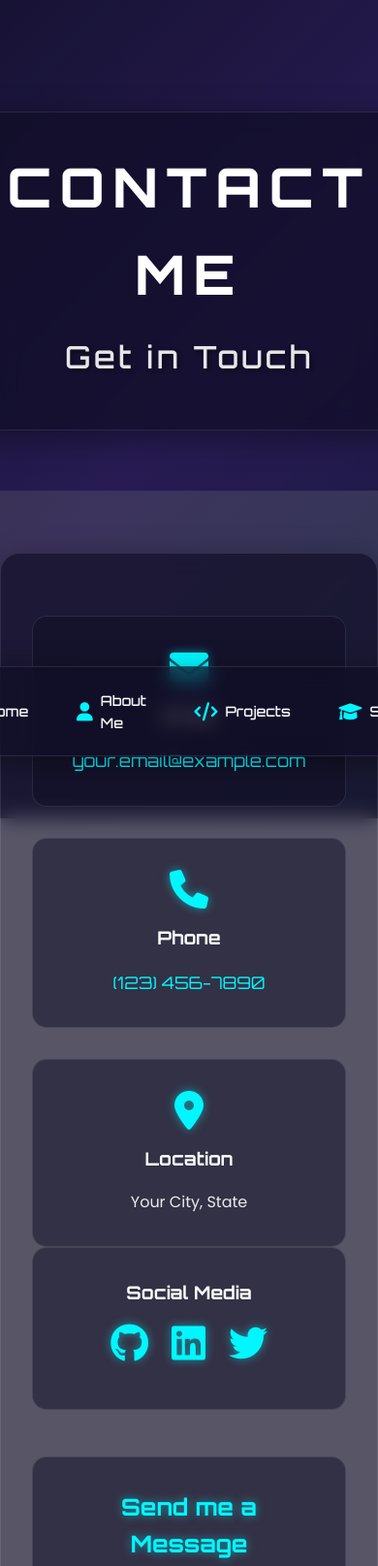
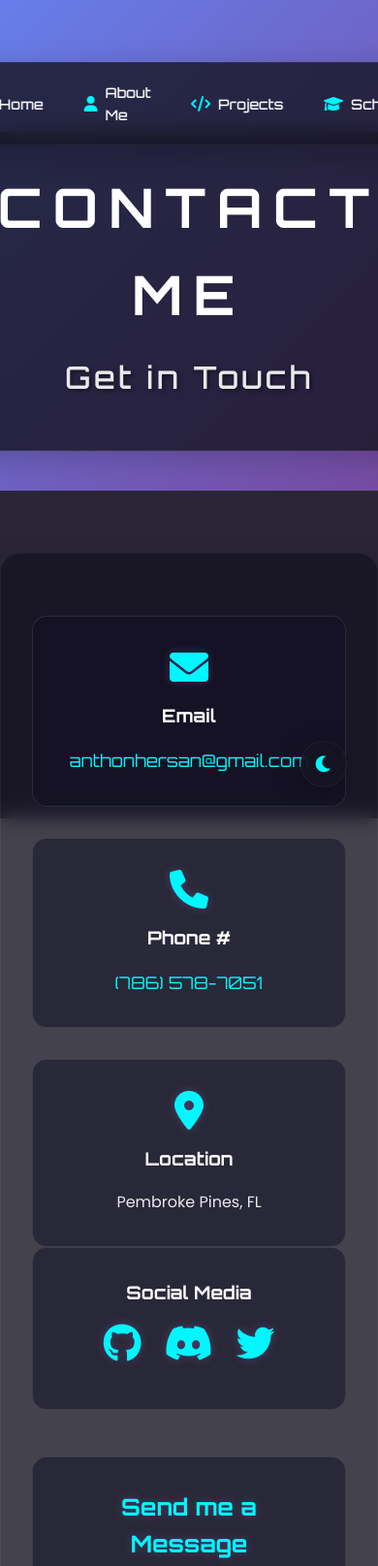
Before and after one commit to AnthonyH-webdev/My-Portfolio, a plain HTML site: page contact.html in a window 390 px wide. Shown: the top 1615 px of the page at 97% size. Drawn offline with Linux system fonts and the light colour scheme.

Commit message:
Update contact.html

```diff
--- a/contact.html
+++ b/contact.html
@@ -8,7 +8,32 @@
   <link href="https://fonts.googleapis.com/css2?family=Poppins:wght@300;400;500;600;700&display=swap" rel="stylesheet">
   <link rel="stylesheet" href="https://cdnjs.cloudflare.com/ajax/libs/font-awesome/6.0.0/css/all.min.css">
   <link href="https://fonts.googleapis.com/css2?family=Orbitron:wght@400;500;600;700;800;900&display=swap" rel="stylesheet">
+
   <style>
+    /* Dark theme variables */
+    :root {
+      --bg-primary: #1f1b2e;
+      --bg-secondary: rgba(22, 21, 33, 0.8);
+      --text-primary: #fff;
+      --text-secondary: rgba(255, 255, 255, 0.9);
+      --accent: #00f7ff;
+      --neon-glow: #00f7ff;
+      --purple-glow: rgba(147, 112, 219, 0.3);
+      --border-color: rgba(255, 255, 255, 0.05);
+    }
+
+    /* Light theme variables */
+    [data-theme="light"] {
+      --bg-primary: #F8F6E9;  /* Pastel Cream */
+      --bg-secondary: rgba(255, 255, 255, 0.85);
+      --text-primary: #2d2b38;
+      --text-secondary: #4a4759;
+      --accent: #C5A3FF;  /* Pastel Mauve */
+      --neon-glow: #B4D4C3;  /* Pastel Sage */
+      --purple-glow: rgba(197, 163, 255, 0.3);  /* Pastel Mauve with opacity */
+      --border-color: rgba(180, 212, 195, 0.2);  /* Pastel Sage with opacity */
+    }
+
     body {
       margin: 0;
       padding: 0;
@@ -16,9 +41,10 @@
       overflow-x: hidden;
       background: url('images/download(2).jpg') no-repeat center center fixed;
       background-size: cover;
-      color: #fff;
+      color: var(--text-primary);
       font-family: 'Poppins', sans-serif;
       position: relative;
+      transition: all 0.3s ease;
     }
 
     body::before {
@@ -28,46 +54,70 @@
       left: 0;
       width: 100%;
       height: 100%;
-      background: linear-gradient(135deg, rgba(10, 0, 20, 0.85) 0%, rgba(26, 16, 64, 0.85) 50%, rgba(12, 20, 54, 0.85) 100%);
+      background: var(--bg-primary);
+      opacity: 0.95;
       z-index: 0;
+      transition: all 0.3s ease;
     }
 
     .hero {
-      padding-top: 10vh;
+      padding-top: 15vh;
       margin-bottom: 4rem;
+      position: relative;
+      z-index: 1;
     }
 
     .hero-content {
       position: relative;
-      z-index: 1;
       text-align: center;
       padding: 2rem;
-      background: rgba(16, 14, 37, 0.7);
+      background: var(--bg-secondary);
       border-radius: 20px;
       backdrop-filter: blur(10px);
-      box-shadow: 0 8px 32px 0 rgba(0, 0, 0, 0.37);
-      border: 1px solid rgba(255, 255, 255, 0.1);
+      box-shadow: 0 8px 32px 0 rgba(0, 0, 0, 0.2);
+      border: 1px solid var(--border-color);
       max-width: 800px;
       margin: 0 auto;
     }
 
-    .hero h1 {
+    /* Main title with neon glow effect */
+    .hero-content h1 {
       font-family: 'Orbitron', sans-serif;
       font-size: 3.5rem;
-      font-weight: 800;
-      color: #fff;
-      margin-bottom: 1rem;
-      letter-spacing: 0.15em;
+      font-weight: 700;
+      color: var(--text-primary);
+      margin: 0 0 1rem 0;
+      letter-spacing: 0.2em;
       text-transform: uppercase;
+    }
+
+    /* Dark theme neon effect */
+    :root .hero-content h1 {
       text-shadow:
-        0 0 4px #fff,
         0 0 7px #fff,
-        0 0 15px #fff,
-        0 0 30px #00f7ff,
-        0 0 45k #00f7ff,
-        0 0 55k #00f7ff,
-        0 0 70k #00f7ff;
-      animation: neon-flicker 3s infinite alternate;
+        0 0 10px #fff,
+        0 0 21px #fff,
+        0 0 42k var(--neon-glow),
+        0 0 82k var(--neon-glow),
+        0 0 92k var(--neon-glow),
+        0 0 102k var(--neon-glow),
+        0 0 151k var(--neon-glow);
+      animation: pulsate 1.5s infinite alternate;
+    }
+
+    /* Light theme - pastel neon effect */
+    [data-theme="light"] .hero-content h1 {
+      color: var(--text-primary);
+      text-shadow:
+        0 0 7px var(--text-primary),
+        0 0 10px var(--text-primary),
+        0 0 21k var(--neon-glow),
+        0 0 42k var(--neon-glow),
+        0 0 82k var(--neon-glow),
+        0 0 92k var(--neon-glow),
+        0 0 102k var(--neon-glow),
+        0 0 151k var(--neon-glow);
+      animation: pulsate-light 2s infinite alternate;
     }
 
     .hero h2 {
@@ -85,36 +135,37 @@
           0 0 4px #fff,
           0 0 7px #fff,
           0 0 15px #fff,
-          0 0 30k #00f7ff,
-          0 0 45k #00f7ff,
-          0 0 55k #00f7ff,
-          0 0 70k #00f7ff;
+          0 0 30px #00f7ff,
+          0 0 45px #00f7ff,
+          0 0 55px #00f7ff,
+          0 0 70px #00f7ff;
       }
       20%, 24%, 55% {
         text-shadow:
           0 0 2px #fff,
           0 0 5px #fff,
-          0 0 10k #00f7ff,
-          0 0 20k #00f7ff;
+          0 0 10px #00f7ff,
+          0 0 20px #00f7ff;
       }
     }
 
     .navbar {
       position: fixed;
-      bottom: 2rem;
+      top: 2rem;
       left: 50%;
       transform: translateX(-50%);
-      background: rgba(16, 14, 37, 0.7);
+      background: var(--bg-secondary);
       backdrop-filter: blur(10px);
       padding: 1rem 2rem;
       border-radius: 50px;
-      box-shadow: 0 8px 32px 0 rgba(0, 0, 0, 0.37);
-      border: 1px solid rgba(255, 255, 255, 0.1);
+      box-shadow: 0 8px 32px 0 rgba(0, 0, 0, 0.2);
+      border: 1px solid var(--border-color);
       z-index: 100;
     }
 
     .navbar i {
-      color: #00f7ff;
+      color: var(--accent);
+      font-size: 1.2rem;
     }
 
     .navbar ul {
@@ -127,22 +178,22 @@
     }
 
     .navbar a {
-      color: white;
+      color: var(--text-primary);
       text-decoration: none;
       display: flex;
       align-items: center;
-      gap: 0.5rem;
+      gap: 0.8rem;
       font-size: 1.1rem;
       transition: all 0.3s ease;
-      padding: 0.5rem 1rem;
+      padding: 0.5rem 1.5rem;
       border-radius: 25px;
       font-family: 'Orbitron', sans-serif;
     }
 
     .navbar a:hover {
-      background: rgba(0, 247, 255, 0.1);
+      background: rgba(147, 112, 219, 0.1);
       transform: translateY(-2px);
-      box-shadow: 0 0 15px rgba(0, 247, 255, 0.3);
+      box-shadow: 0 0 15px var(--purple-glow);
     }
 
     .contact-container {
@@ -151,11 +202,11 @@
       max-width: 1000px;
       margin: 2rem auto;
       padding: 2rem;
-      background: rgba(16, 14, 37, 0.7);
+      background: var(--bg-secondary);
       border-radius: 20px;
       backdrop-filter: blur(10px);
-      box-shadow: 0 8px 32px 0 rgba(0, 0, 0, 0.37);
-      border: 1px solid rgba(255, 255, 255, 0.1);
+      box-shadow: 0 8px 32px 0 rgba(0, 0, 0, 0.2);
+      border: 1px solid var(--border-color);
     }
 
     .contact-header {
@@ -165,10 +216,10 @@
 
     .contact-header h1 {
       font-family: 'Orbitron', sans-serif;
-      color: #00f7ff;
+      color: var(--accent);
       font-size: 2.5rem;
       margin-bottom: 1rem;
-      text-shadow: 0 0 10px rgba(0, 247, 255, 0.5);
+      text-shadow: 0 0 10px var(--purple-glow);
     }
 
     .contact-grid {
@@ -195,19 +246,19 @@
 
     .contact-card i {
       font-size: 2.5rem;
-      color: #00f7ff;
+      color: var(--accent);
       margin-bottom: 1rem;
-      text-shadow: 0 0 10px rgba(0, 247, 255, 0.5);
+      text-shadow: 0 0 10px var(--purple-glow);
     }
 
     .contact-card h3 {
       font-family: 'Orbitron', sans-serif;
       margin-bottom: 1rem;
-      color: #fff;
+      color: var(--text-primary);
     }
 
     .contact-card a {
-      color: #00f7ff;
+      color: var(--accent);
       text-decoration: none;
       font-size: 1.1rem;
       transition: all 0.3s ease;
@@ -220,7 +271,7 @@
     }
 
     .contact-card p {
-      color: rgba(255, 255, 255, 0.9);
+      color: var(--text-secondary);
     }
 
     .social-links {
@@ -231,7 +282,7 @@
     }
 
     .social-links a {
-      color: #00f7ff;
+      color: var(--accent);
       font-size: 1.5rem;
       transition: all 0.3s ease;
     }
@@ -252,9 +303,9 @@
 
     .contact-form h2 {
       font-family: 'Orbitron', sans-serif;
-      color: #00f7ff;
+      color: var(--accent);
       margin-bottom: 2rem;
-      text-shadow: 0 0 10px rgba(0, 247, 255, 0.5);
+      text-shadow: 0 0 10px var(--purple-glow);
       text-align: center;
     }
 
@@ -265,7 +316,7 @@
     .form-group label {
       display: block;
       margin-bottom: 0.5rem;
-      color: #fff;
+      color: var(--text-primary);
       font-family: 'Orbitron', sans-serif;
     }
 
@@ -274,10 +325,10 @@
       width: 100%;
       padding: 0.8rem;
       background: rgba(16, 14, 37, 0.7);
-      border: 1px solid rgba(0, 247, 255, 0.3);
+      border: 1px solid var(--accent);
       border-radius: 8px;
       font-family: 'Poppins', sans-serif;
-      color: #fff;
+      color: var(--text-primary);
       transition: all 0.3s ease;
     }
 
@@ -295,9 +346,9 @@
 
     .submit-btn {
       background: rgba(0, 247, 255, 0.1);
-      color: #00f7ff;
+      color: var(--accent);
       padding: 1rem 2rem;
-      border: 2px solid #00f7ff;
+      border: 2px solid var(--accent);
       border-radius: 8px;
       cursor: pointer;
       font-size: 1rem;
@@ -312,18 +363,80 @@
       transform: translateY(-2px);
     }
 
+    /* Contact cards light theme adjustments */
+    [data-theme="light"] .contact-card {
+      background: rgba(255, 255, 255, 0.5);
+      border: 1px solid var(--border-color);
+    }
+
+    [data-theme="light"] .contact-form {
+      background: rgba(255, 255, 255, 0.5);
+      border: 1px solid var(--border-color);
+    }
+
+    [data-theme="light"] .form-group input,
+    [data-theme="light"] .form-group textarea {
+      background: rgba(255, 255, 255, 0.7);
+      border: 1px solid var(--accent);
+    }
+
+    [data-theme="light"] .submit-btn {
+      background: rgba(197, 163, 255, 0.1);  /* Pastel Mauve with opacity */
+      border: 2px solid var(--accent);
+    }
+
+    /* Theme switcher button */
+    .theme-switch {
+      position: fixed;
+      bottom: 2rem;
+      right: 2rem;
+      background: var(--bg-secondary);
+      border: 1px solid var(--border-color);
+      border-radius: 50%;
+      width: 3rem;
+      height: 3rem;
+      display: flex;
+      align-items: center;
+      justify-content: center;
+      cursor: pointer;
+      backdrop-filter: blur(10px);
+      box-shadow: 0 8px 32px 0 rgba(0, 0, 0, 0.2);
+      z-index: 100;
+      transition: all 0.3s ease;
+    }
+
+    .theme-switch:hover {
+      transform: translateY(-2px);
+      box-shadow: 0 0 15px var(--purple-glow);
+    }
+
+    .theme-switch i {
+      font-size: 1.2rem;
+      color: var(--accent);
+      transition: all 0.3s ease;
+    }
+
     @media (max-width: 768px) {
       .contact-grid {
         grid-template-columns: 1fr;
       }
 
+      .navbar {
+        padding: 0.8rem 1.5rem;
+      }
+
       .navbar ul {
-        gap: 1.5rem;
+        gap: 1rem;
       }
 
       .navbar a {
         font-size: 0.9rem;
         padding: 0.4rem 0.8rem;
+        gap: 0.5rem;
+      }
+
+      .navbar i {
+        font-size: 1rem;
       }
     }
   </style>
@@ -370,30 +483,30 @@
       <div class="contact-card">
         <i class="fas fa-envelope"></i>
         <h3>Email</h3>
-        <a href="mailto:your.email@example.com">your.email@example.com</a>
+        <a href="mailto:anthonhersan@gmail.com">anthonhersan@gmail.com</a>
       </div>
       <div class="contact-card">
         <i class="fas fa-phone"></i>
-        <h3>Phone</h3>
-        <a href="tel:+1234567890">(123) 456-7890</a>
+        <h3>Phone #</h3>
+        <a href="tel:+7865787051">(786) 578-7051</a>
       </div>
       <div class="contact-card">
         <i class="fas fa-map-marker-alt"></i>
         <h3>Location</h3>
-        <p>Your City, State</p>
+        <p>Pembroke Pines, FL</p>
       </div>
     </div>
 
     <div class="contact-card">
       <h3>Social Media</h3>
       <div class="social-links">
-        <a href="https://github.com/yourusername" target="_blank">
+        <a href="https://github.com/astronomertv" target="_blank">
           <i class="fab fa-github"></i>
         </a>
-        <a href="https://linkedin.com/in/yourusername" target="_blank">
-          <i class="fab fa-linkedin"></i>
+        <a href="https://discord.com/users/goldena777" target="_blank">
+          <i class="fab fa-discord"></i>
         </a>
-        <a href="https://twitter.com/yourusername" target="_blank">
+        <a href="https://twitter.com/anto1234179" target="_blank">
           <i class="fab fa-twitter"></i>
         </a>
       </div>
@@ -419,6 +532,11 @@
     </div>
   </div>
 
+  <!-- Theme switcher -->
+  <button class="theme-switch" aria-label="Toggle theme">
+    <i class="fas fa-moon"></i>
+  </button>
+
   <script>
     document.getElementById('contactForm').addEventListener('submit', function(e) {
       e.preventDefault();
@@ -426,6 +544,27 @@
       alert('Thank you for your message! I will get back to you soon.');
       this.reset();
     });
+
+    // Theme switcher functionality
+    const themeSwitch = document.querySelector('.theme-switch');
+    const themeIcon = themeSwitch.querySelector('i');
+
+    // Check for saved theme preference
+    const savedTheme = localStorage.getItem('theme');
+    if (savedTheme) {
+      document.documentElement.setAttribute('data-theme', savedTheme);
+      themeIcon.className = savedTheme === 'light' ? 'fas fa-sun' : 'fas fa-moon';
+    }
+
+    // Theme switch event handler
+    themeSwitch.addEventListener('click', () => {
+      const currentTheme = document.documentElement.getAttribute('data-theme');
+      const newTheme = currentTheme === 'light' ? 'dark' : 'light';
+
+      document.documentElement.setAttribute('data-theme', newTheme);
+      localStorage.setItem('theme', newTheme);
+      themeIcon.className = newTheme === 'light' ? 'fas fa-sun' : 'fas fa-moon';
+    });
   </script>
 </body>
 </html>
```
